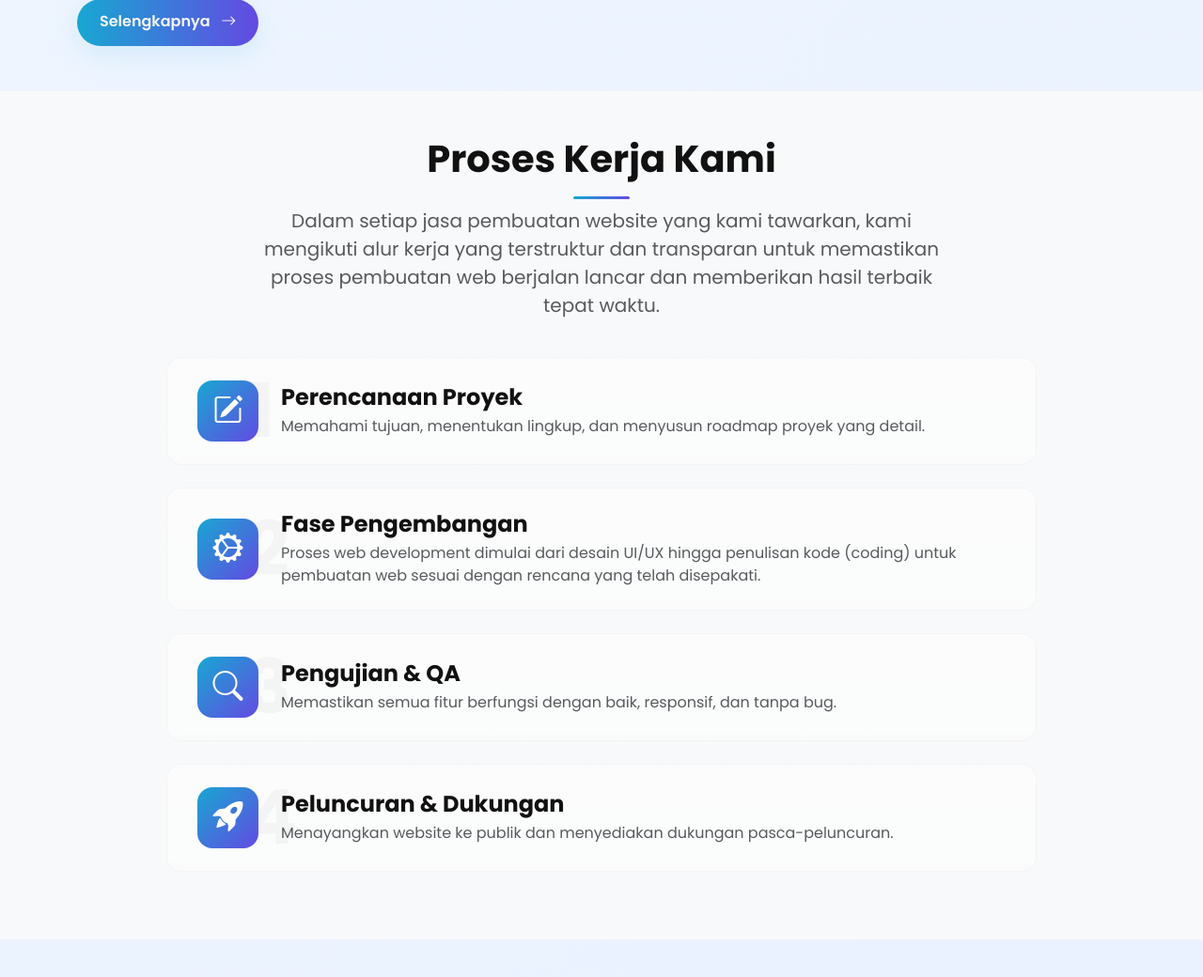
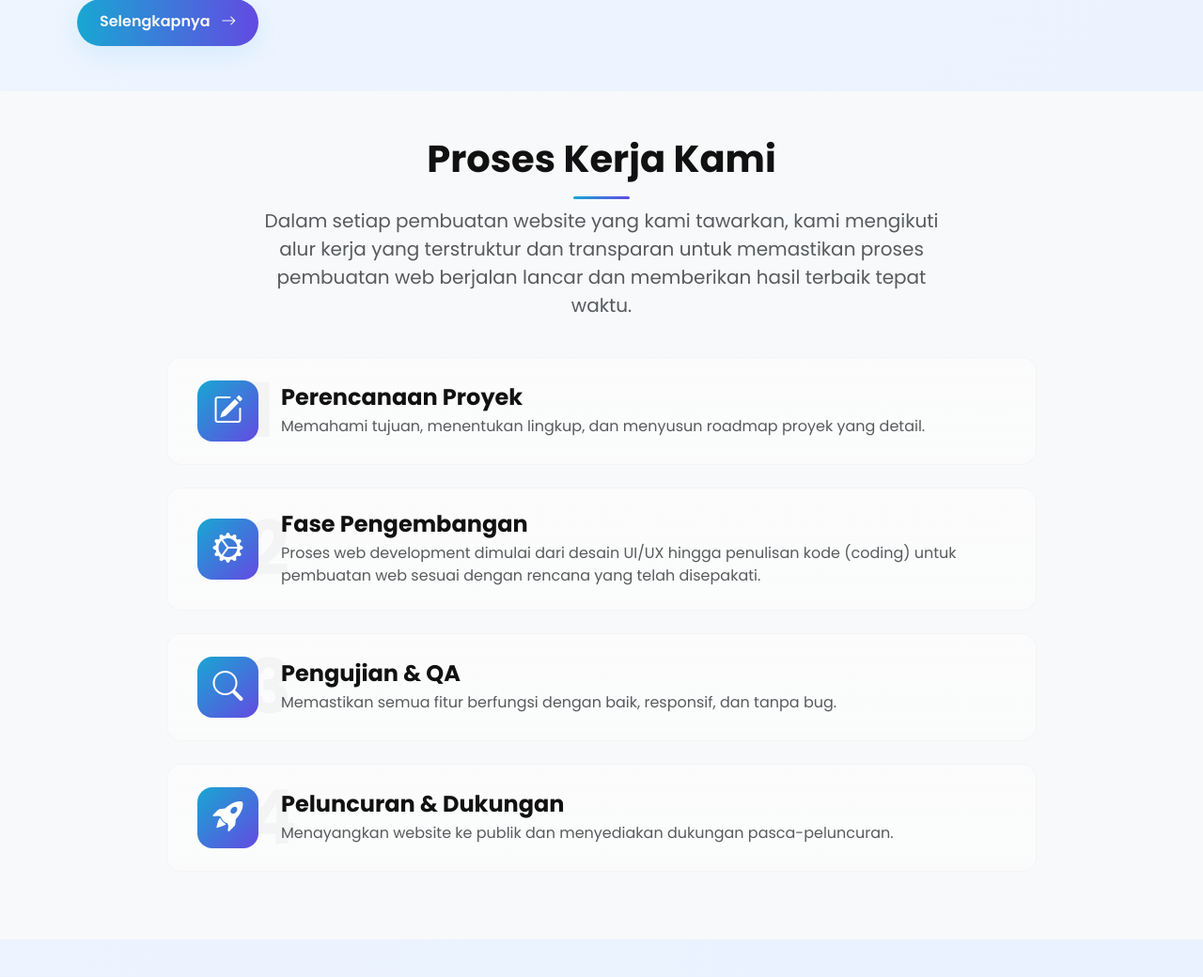
Before and after one commit to riskinurhadi/dibikininweb, a PHP site: page / in a window 1280 px wide. Shown: the part 1608-2648 px from the top of the page at 94% size. Run offline with PHP 8.4, Linux system fonts and the light colour scheme; some libraries are stand-ins or nearby versions.

Commit message:
modified:   index.php

```diff
--- a/index.php
+++ b/index.php
@@ -177,7 +177,7 @@ include 'koneksi.php';
             <div class="col-lg-6">
                 <div class="about-us-content">
                     <h6 class="text-primary text-uppercase fw-bold">Tentang Kami</h6>
-                    <h2 class="display-6 fw-bold mb-3">Jasa Web Development & Pembuatan Website Profesional</h2>
+                    <h2 class="display-6 fw-bold mb-3">Jasa Web Development yang Profesional dan Handal</h2>
                     <p class="text-muted mb-4">
                          Kami adalah partner digital terpercaya yang menyediakan jasa pembuatan website profesional atau jasa web development berkualitas tinggi. Dengan pengalaman dalam pembuatan web yang inovatif, kami membantu meningkatkan citra brand dan jangkauan pasar Anda melalui strategi digital yang tepat sasaran.
                     </p>
@@ -235,7 +235,7 @@ include 'koneksi.php';
                 <h2 class="display-6 fw-bold">Proses Kerja Kami</h2>
                 <div class="title-divider mx-auto"></div>
                 <p class="lead text-muted mt-2">
-                    Dalam setiap jasa pembuatan website yang kami tawarkan, kami mengikuti alur kerja yang terstruktur dan transparan untuk memastikan proses pembuatan web berjalan lancar dan memberikan hasil terbaik tepat waktu.
+                    Dalam setiap pembuatan website yang kami tawarkan, kami mengikuti alur kerja yang terstruktur dan transparan untuk memastikan proses pembuatan web berjalan lancar dan memberikan hasil terbaik tepat waktu.
                 </p>
             </div>
         </div>
```
